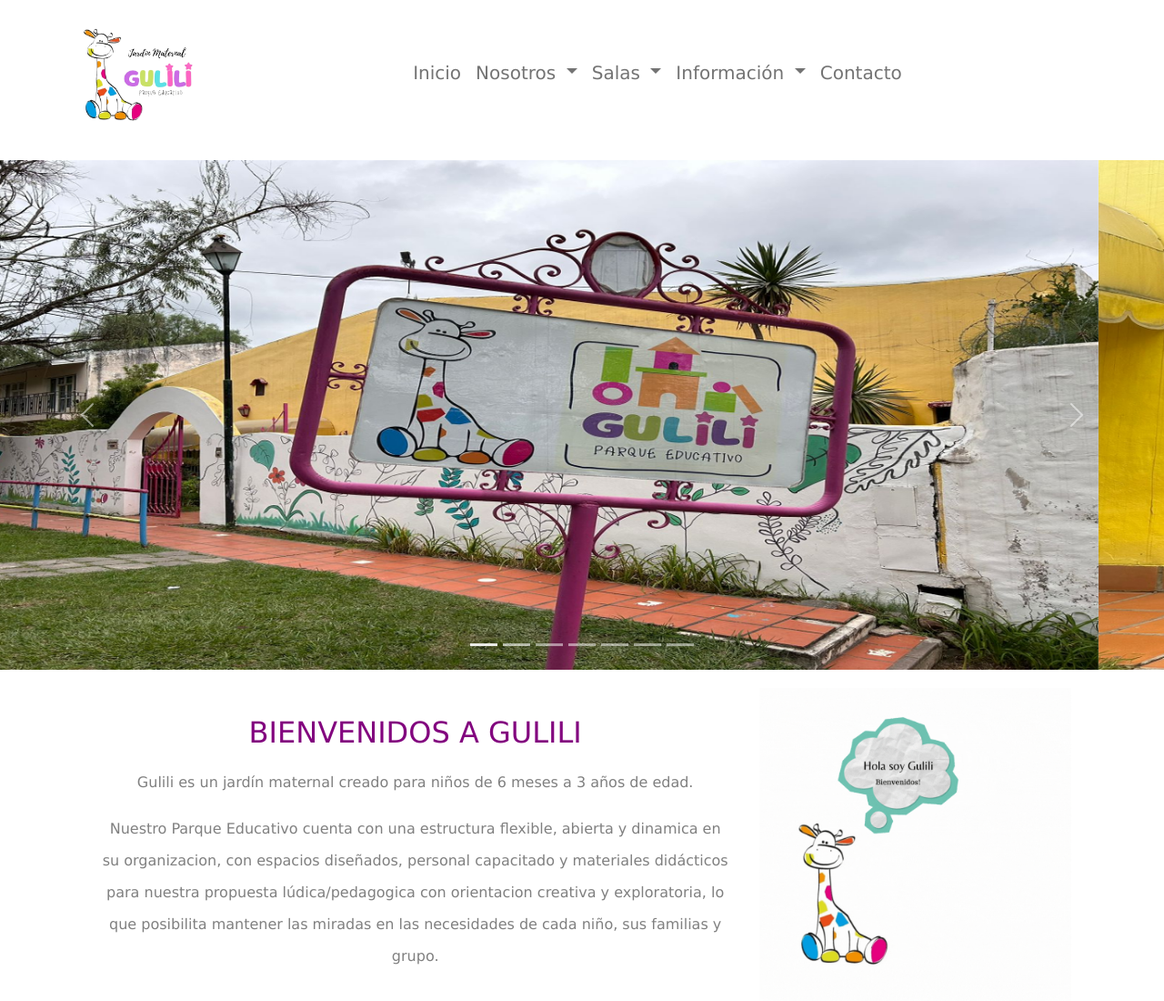
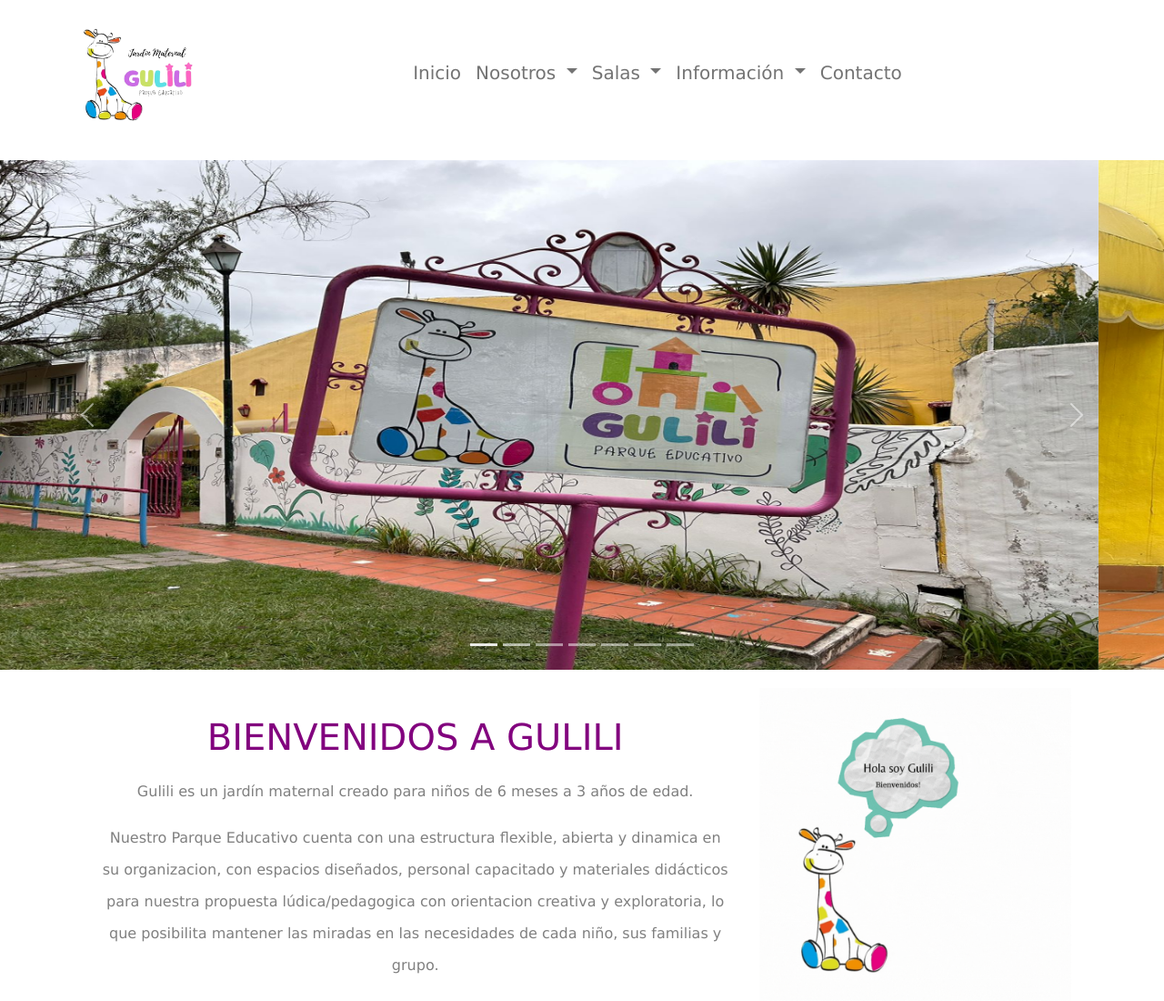
Before and after one commit to Jbc071/Gulili, a website: page index.html in a window 1280 px wide. Shown: the top 1100 px of the page at 91% size. Drawn offline with nearby package versions, Linux system fonts and the light colour scheme.

Commit message:
cambios h1

```diff
--- a/index.html
+++ b/index.html
@@ -127,7 +127,7 @@
         <section class="bienvenidos container">
             <div class="row">
                 <div class="col-lg-8 col-md-12">
-                    <h2 class="text-center">BIENVENIDOS A GULILI</h2>
+                    <h1 class="text-center">BIENVENIDOS A GULILI</h1>
                     <p>Gulili es un jardín maternal creado para niños de 6 meses a 3 años de edad.</p>
                     <p>Nuestro Parque Educativo cuenta con una estructura flexible, abierta y dinamica en su organizacion, con espacios diseñados, personal capacitado y materiales didácticos para nuestra propuesta lúdica/pedagogica con orientacion creativa y exploratoria, lo que posibilita mantener las miradas en las necesidades de cada niño, sus familias y grupo.
                     </p>
--- a/scss/components/_main.scss
+++ b/scss/components/_main.scss
@@ -14,7 +14,7 @@
     .bienvenidos{
         div{
             padding: 20px;
-            h2{
+            h1{
                 color: $color-principal;
                 margin: 0px 0px 8px;
                 padding: 10px;
```
Also changed, not shown: css/estilos.css.
